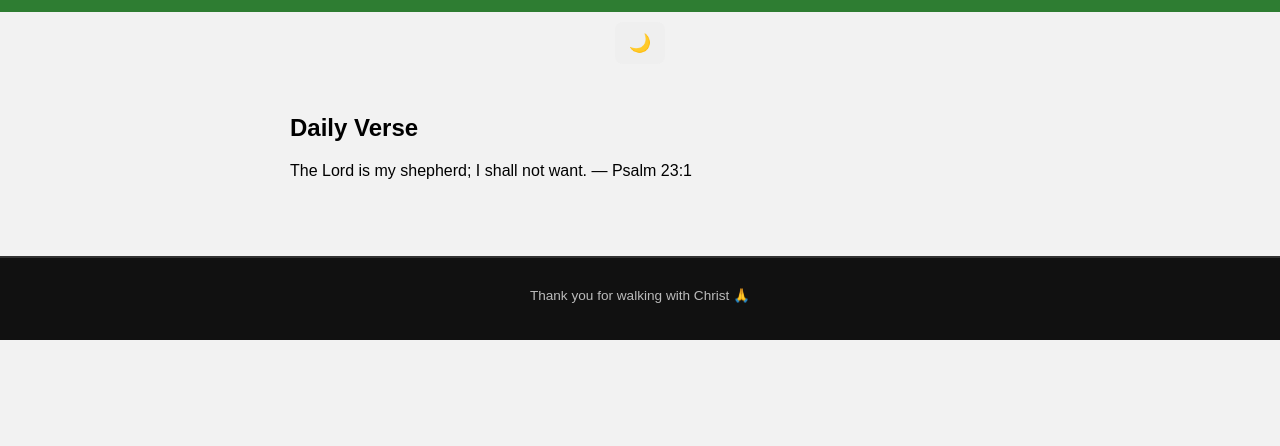
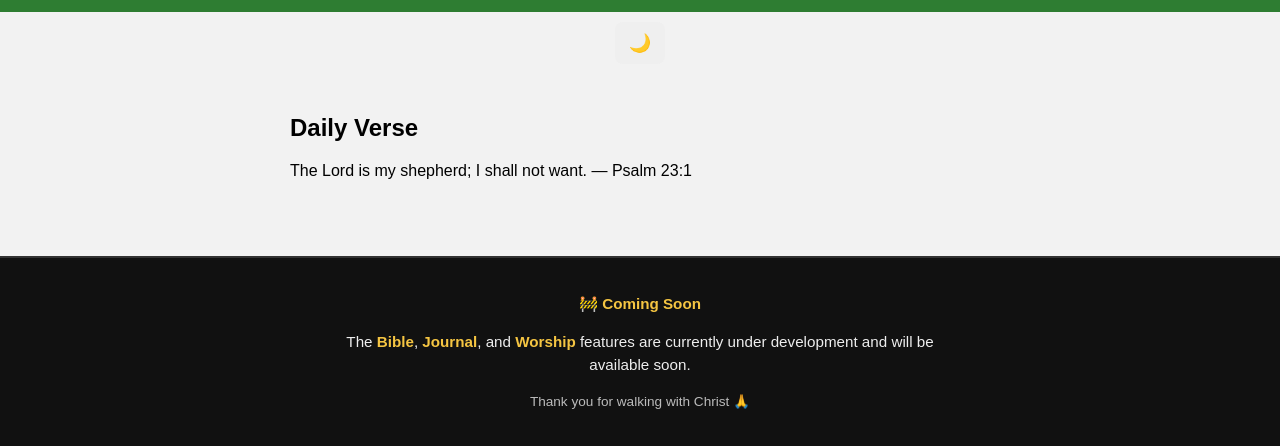
Before and after one commit to iamoptimusdad11/Walk-with-Christ, a plain HTML site: page index.html in a window 1280 px wide. Shown: the part 573-1019 px from the top of the page. Before the commit the page ends 913 px from the top, so only its background shows below. Drawn offline with Linux system fonts and the light colour scheme; no server answers.

Commit message:
Update index.html

```diff
--- a/index.html
+++ b/index.html
@@ -178,11 +178,11 @@
 
   <footer class="site-footer">
   <div class="footer-content">
- <!--   <p><strong> Coming Soon</strong></p>
+    <p><strong>🚧 Coming Soon</strong></p>
     <p>
       The <strong>Bible</strong>, <strong>Journal</strong>, and <strong>Worship</strong> features
       are currently under development and will be available soon.
-    </p>-->
+    </p>
     <p class="footer-note">Thank you for walking with Christ 🙏</p>
   </div>
 </footer>
```
